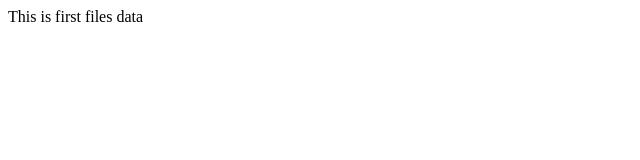
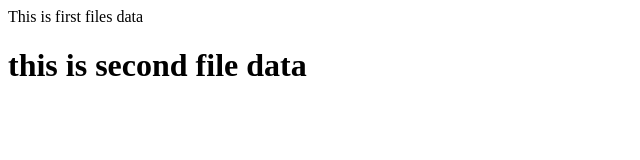
Before and after one commit to yadavrajesh1991/newproject, a plain HTML site: page index.html in a window 1280 px wide. Shown: the whole page, without its empty margins (0-640 px from the left). Drawn offline with Linux system fonts and the light colour scheme.

Commit message:
second data add

```diff
--- a/index.html
+++ b/index.html
@@ -5,6 +5,7 @@
     <body>
         <div class="container">
             <p>This is first files data</p>
+            <h1>this is second file data</h1>
         </div>
     </body>
 </html>
```
